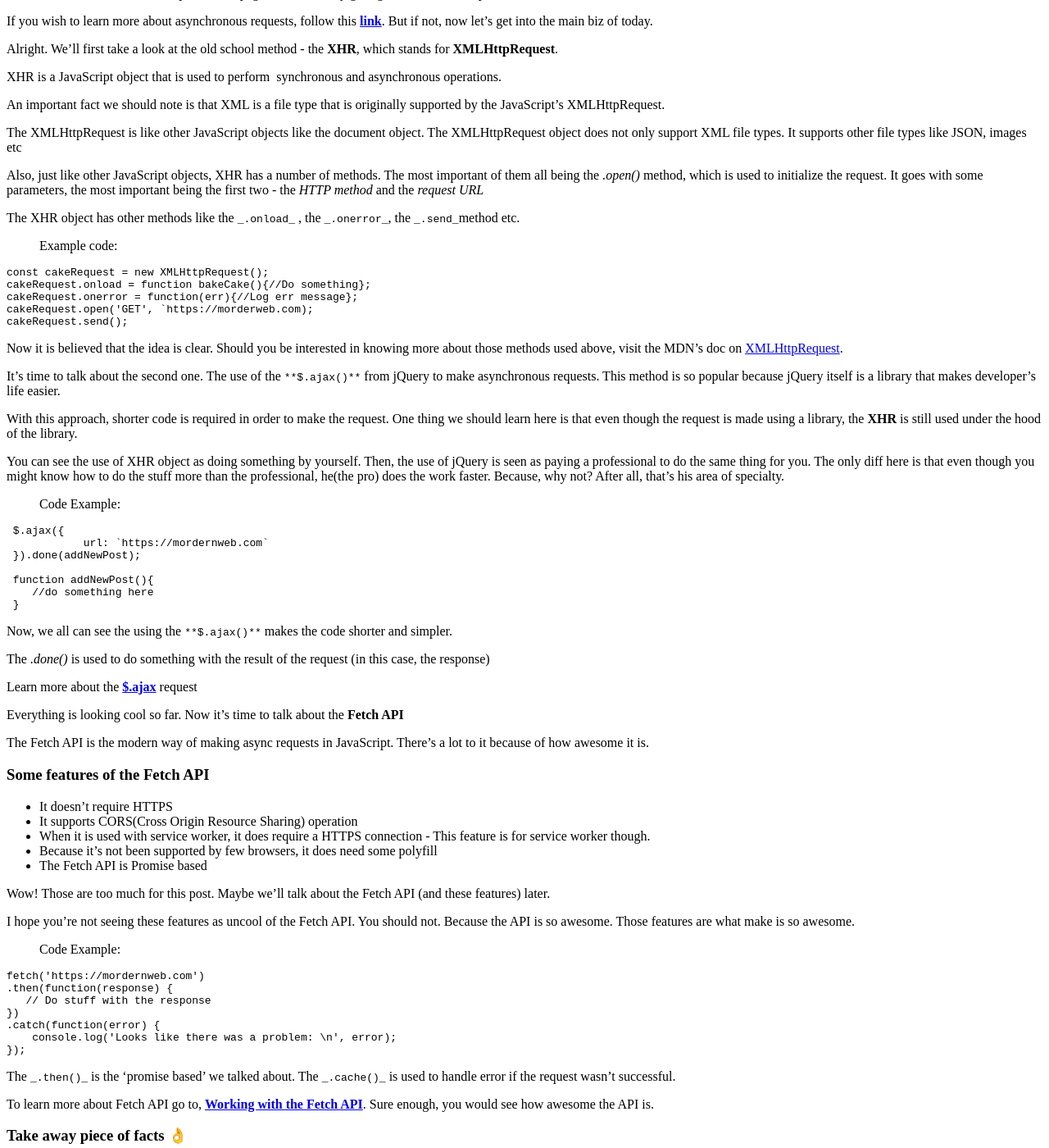
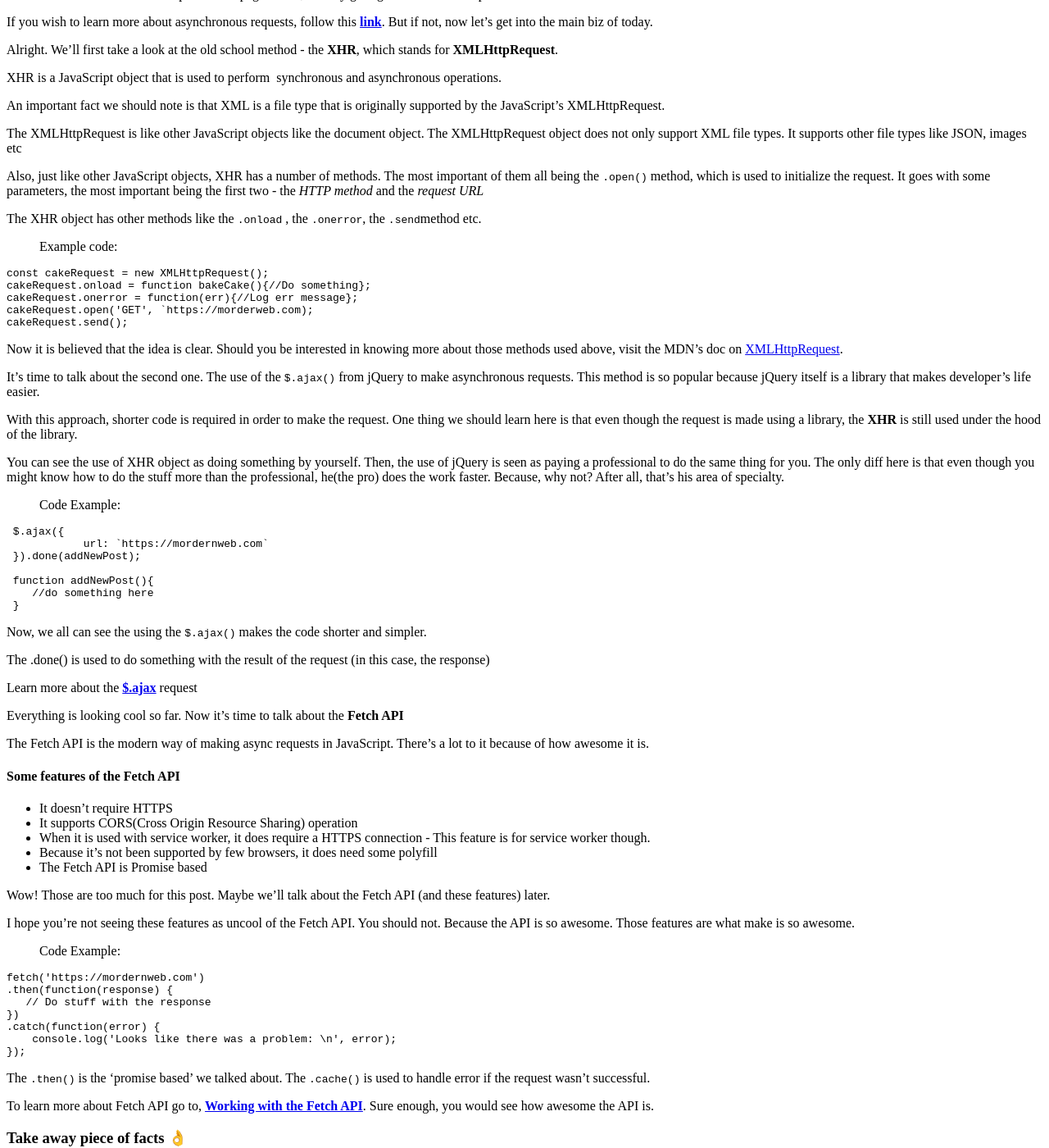
Before and after one commit to codnificent/Blog, a Jekyll site: the page built from _posts/2018-10-03-asynchronous-requests-in-javascript.md, in a window 1280 px wide and 1400 px high, scrolled down 504 px. Shown: the whole window at 82% size. Built offline with Jekyll 4.4.1, drawn with Linux system fonts in a browser that asks for light colours; a script that is not in the unit is left out; comment, search, counter and statistics services are not loaded.

````diff
--- a/_posts/2018-10-03-asynchronous-requests-in-javascript.md
+++ b/_posts/2018-10-03-asynchronous-requests-in-javascript.md
@@ -10,7 +10,7 @@ categories: javascript
  methods. But, before we go further, we need to understand what asynchronous
  request means.
 
-### What we'll cover -
+#### What we'll cover -
 
 * The meaning of Asynchronous Request
 * How to make async request using the XMLHttpRequest object
@@ -36,9 +36,9 @@ An important fact we should note is that XML is a file type that is originally s
 
 The XMLHttpRequest is like other JavaScript objects like the document object. The XMLHttpRequest object does not only support XML file types. It supports other file types like JSON, images etc
 
-Also, just like other JavaScript objects, XHR has a number of methods. The most important of them all being the _.open()_ method, which is used to initialize the request. It goes with some parameters, the most important being the first two - the _HTTP method_ and the _request URL_
+Also, just like other JavaScript objects, XHR has a number of methods. The most important of them all being the `.open()` method, which is used to initialize the request. It goes with some parameters, the most important being the first two - the _HTTP method_ and the _request URL_
 
-The XHR object has other methods like the `_.onload_` , the `_.onerror_`, the `_.send_`method etc.
+The XHR object has other methods like the `.onload` , the `.onerror`, the `.send`method etc.
 
 > Example code:
 
@@ -52,7 +52,7 @@ cakeRequest.send();
 
 Now it is believed that the idea is clear. Should you be interested in knowing more about those methods used above, visit the MDN's doc on [XMLHttpRequest](https://developer.mozilla.org/en-US/docs/Web/API/XMLHttpRequest).
 
-It's time to talk about the second one. The use of the `**$.ajax()**` from jQuery to make asynchronous requests. This method is so popular because jQuery itself is a library that makes developer's life easier.
+It's time to talk about the second one. The use of the `$.ajax()` from jQuery to make asynchronous requests. This method is so popular because jQuery itself is a library that makes developer's life easier.
 
 With this approach, shorter code is required in order to make the request. One thing we should learn here is that even though the request is made using a library, the **XHR** is still used under the hood of the library.
 
@@ -70,9 +70,9 @@ You can see the use of XHR object as doing something by yourself. Then, the use
  }
 ```
 
-Now, we all can see the using the `**$.ajax()**` makes the code shorter and simpler.
+Now, we all can see the using the `$.ajax()` makes the code shorter and simpler.
 
-The _.done()_ is used to do something with the result of the request (in this case, the response)
+The .done() is used to do something with the result of the request (in this case, the response)
 
 Learn more about the **[$.ajax](http://api.jquery.com/jquery.ajax/)** request
 
@@ -80,7 +80,7 @@ Everything is looking cool so far. Now it's time to talk about the **Fetch API**
 
 The Fetch API  is the modern way of making async requests in JavaScript. There's a lot to it because of how awesome it is.
 
-### Some features of the Fetch API
+#### Some features of the Fetch API
 
 * It doesn't require HTTPS
 * It supports CORS(Cross Origin Resource Sharing) operation
@@ -104,7 +104,7 @@ fetch('https://mordernweb.com')
 });
 ```
 
-The `_.then()_` is the 'promise based' we talked about. The `_.cache()_` is used to handle error if the request wasn't successful.
+The `.then()` is the 'promise based' we talked about. The `.cache()` is used to handle error if the request wasn't successful.
 
 To learn more about Fetch API go to, **[Working with the Fetch API](https://developers.google.com/web/ilt/pwa/working-with-the-fetch-api)**. Sure enough, you would see how awesome the API is.
 
````
